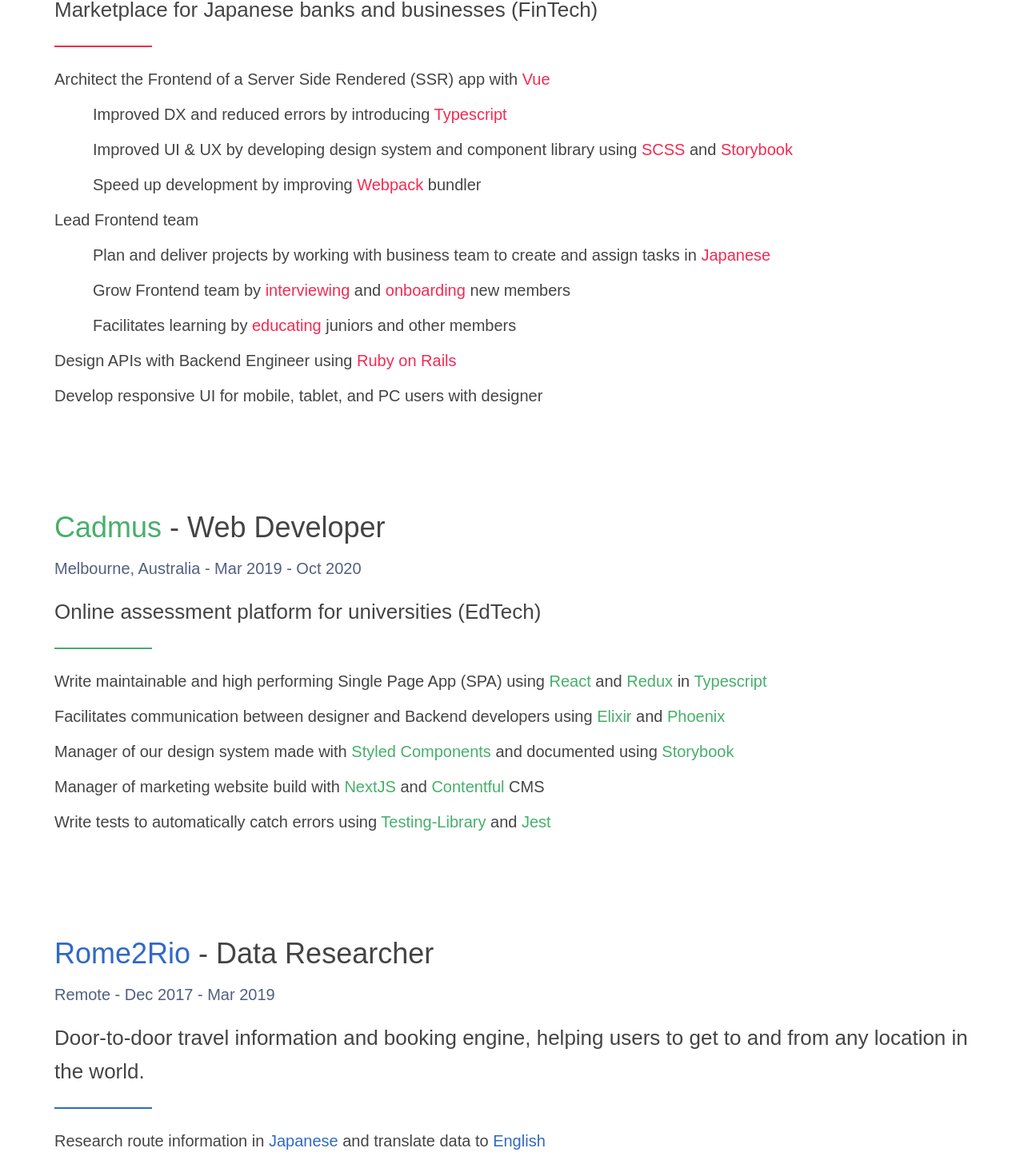
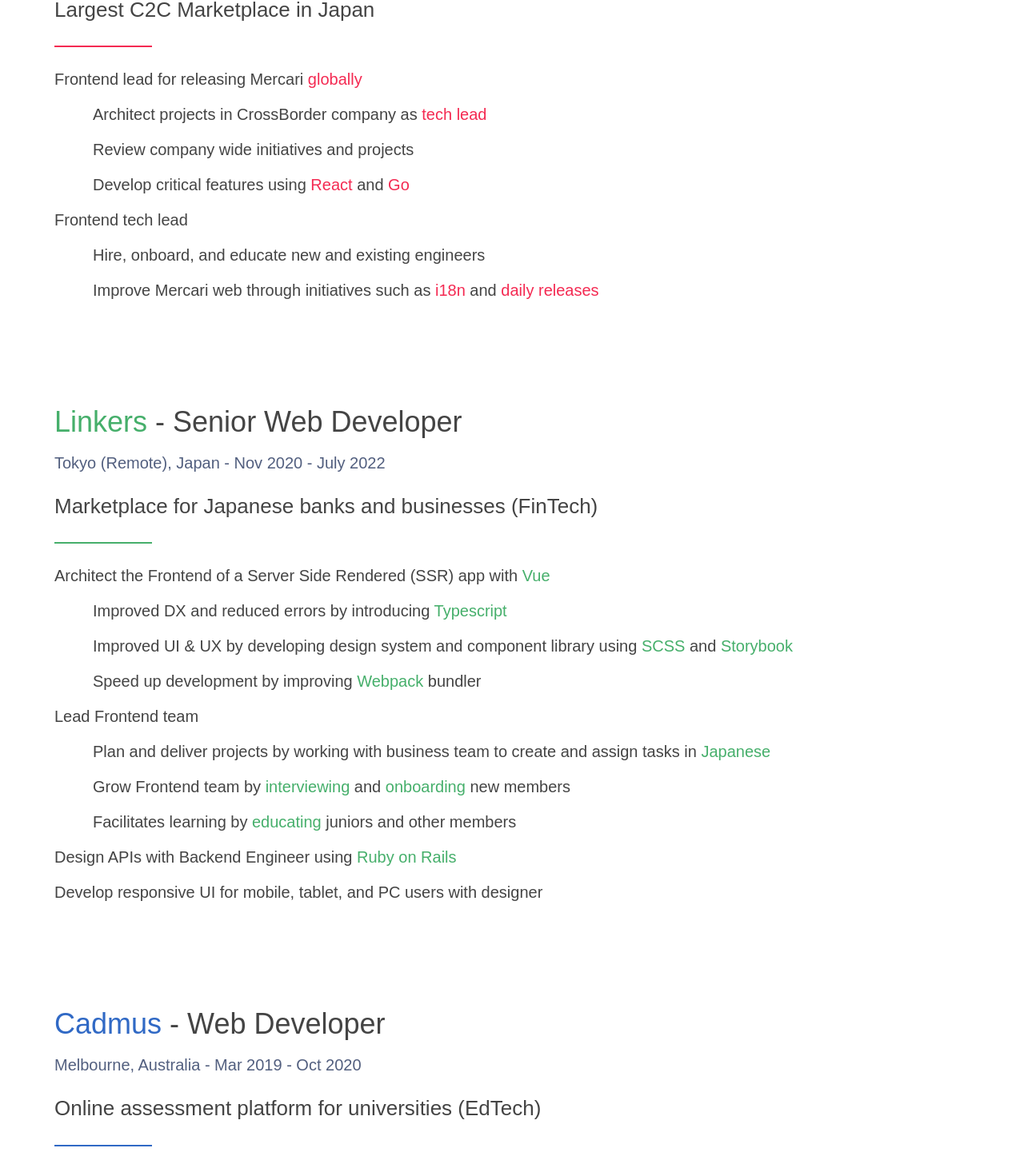
Before and after one commit to williamsk91/williamsk, a Next.js app: page /work in a window 1280 px wide. Shown: the part 338-1799 px from the top of the page at 80% size. Built offline with nearby package versions, Linux system fonts and the light colour scheme.

Commit message:
feat: 13/1/2024

```diff
--- a/component/Navbar.tsx
+++ b/component/Navbar.tsx
@@ -20,7 +20,7 @@
   let text: string = "codes";
   switch (pathname) {
     case "/work":
-      text = "works at Cadmus";
+      text = "works at Mercari";
       break;
     case "/project":
       text = "codes for fun";
--- a/pages/work.tsx
+++ b/pages/work.tsx
@@ -9,34 +9,89 @@
       <Spacer spacing={120} />
 
       <Section
-        title="Linkers"
-        subtitle="Senior Web Developer"
-        info="Tokyo (Remote), Japan - Nov 2020 - Present"
-        desc="Marketplace for Japanese banks and businesses (FinTech)"
+        title="Mercari"
+        subtitle="Senior Software Engineer"
+        info="Tokyo, Japan - Aug 2022 - Present"
+        desc="Largest C2C Marketplace in Japan"
         color="red"
       >
         <List
           items={[
             [
               <Text type="sub">
+                Frontend lead for releasing Mercari{" "}
+                <Colored color="red">globally</Colored>
+                <List
+                  items={[
+                    [
+                      <Text type="sub">
+                        Architect projects in CrossBorder company as{" "}
+                        <Colored color="red">tech lead</Colored>
+                      </Text>,
+                      <Text type="sub">
+                        Review company wide initiatives and projects
+                      </Text>,
+                      <Text type="sub">
+                        Develop critical features using{" "}
+                        <Colored color="red">React</Colored> and{" "}
+                        <Colored color="red">Go</Colored>
+                      </Text>,
+                    ],
+                  ]}
+                />
+              </Text>,
+              <Text type="sub">
+                Frontend tech lead
+                <List
+                  items={[
+                    [
+                      <Text type="sub">
+                        Hire, onboard, and educate new and existing engineers
+                      </Text>,
+                      <Text type="sub">
+                        Improve Mercari web through initiatives such as{" "}
+                        <Colored color="red">i18n</Colored> and{" "}
+                        <Colored color="red">daily releases</Colored>
+                      </Text>,
+                    ],
+                  ]}
+                />
+              </Text>,
+            ],
+          ]}
+        />
+      </Section>
+      <Spacer spacing={120} />
+
+      <Section
+        title="Linkers"
+        subtitle="Senior Web Developer"
+        info="Tokyo (Remote), Japan - Nov 2020 - July 2022"
+        desc="Marketplace for Japanese banks and businesses (FinTech)"
+        color="green"
+      >
+        <List
+          items={[
+            [
+              <Text type="sub">
                 Architect the Frontend of a Server Side Rendered (SSR) app with{" "}
-                <Colored color="red">Vue</Colored>
+                <Colored color="green">Vue</Colored>
                 <List
                   items={[
                     [
                       <Text type="sub">
                         Improved DX and reduced errors by introducing{" "}
-                        <Colored color="red">Typescript</Colored>
+                        <Colored color="green">Typescript</Colored>
                       </Text>,
                       <Text type="sub">
                         Improved UI & UX by developing design system and
                         component library using{" "}
-                        <Colored color="red">SCSS</Colored> and{" "}
-                        <Colored color="red">Storybook</Colored>
+                        <Colored color="green">SCSS</Colored> and{" "}
+                        <Colored color="green">Storybook</Colored>
                       </Text>,
                       <Text type="sub">
                         Speed up development by improving{" "}
-                        <Colored color="red">Webpack</Colored> bundler
+                        <Colored color="green">Webpack</Colored> bundler
                       </Text>,
                     ],
                   ]}
@@ -50,16 +105,16 @@
                       <Text type="sub">
                         Plan and deliver projects by working with business team
                         to create and assign tasks in{" "}
-                        <Colored color="red">Japanese</Colored>
+                        <Colored color="green">Japanese</Colored>
                       </Text>,
                       <Text type="sub">
                         Grow Frontend team by{" "}
-                        <Colored color="red">interviewing</Colored> and{" "}
-                        <Colored color="red">onboarding</Colored> new members
+                        <Colored color="green">interviewing</Colored> and{" "}
+                        <Colored color="green">onboarding</Colored> new members
                       </Text>,
                       <Text type="sub">
                         Facilitates learning by{" "}
-                        <Colored color="red">educating</Colored> juniors and
+                        <Colored color="green">educating</Colored> juniors and
                         other members
                       </Text>,
                     ],
@@ -68,7 +123,7 @@
               </Text>,
               <Text type="sub">
                 Design APIs with Backend Engineer using{" "}
-                <Colored color="red">Ruby on Rails</Colored>
+                <Colored color="green">Ruby on Rails</Colored>
               </Text>,
               <Text type="sub">
                 Develop responsive UI for mobile, tablet, and PC users with
@@ -85,36 +140,36 @@
         subtitle="Web Developer"
         info="Melbourne, Australia - Mar 2019 - Oct 2020"
         desc="Online assessment platform for universities (EdTech)"
-        color="green"
+        color="blue"
       >
         <List
           items={[
             [
               <Text type="sub">
                 Write maintainable and high performing Single Page App (SPA)
-                using <Colored color="green">React</Colored> and{" "}
-                <Colored color="green">Redux</Colored> in{" "}
-                <Colored color="green">Typescript</Colored>
+                using <Colored color="blue">React</Colored> and{" "}
+                <Colored color="blue">Redux</Colored> in{" "}
+                <Colored color="blue">Typescript</Colored>
               </Text>,
               <Text type="sub">
                 Facilitates communication between designer and Backend
-                developers using <Colored color="green">Elixir</Colored> and{" "}
-                <Colored color="green">Phoenix</Colored>
+                developers using <Colored color="blue">Elixir</Colored> and{" "}
+                <Colored color="blue">Phoenix</Colored>
               </Text>,
               <Text type="sub">
                 Manager of our design system made with{" "}
-                <Colored color="green">Styled Components</Colored> and
-                documented using <Colored color="green">Storybook</Colored>
+                <Colored color="blue">Styled Components</Colored> and documented
+                using <Colored color="blue">Storybook</Colored>
               </Text>,
               <Text type="sub">
                 Manager of marketing website build with{" "}
-                <Colored color="green">NextJS</Colored> and{" "}
-                <Colored color="green">Contentful</Colored> CMS
+                <Colored color="blue">NextJS</Colored> and{" "}
+                <Colored color="blue">Contentful</Colored> CMS
               </Text>,
               <Text type="sub">
                 Write tests to automatically catch errors using{" "}
-                <Colored color="green">Testing-Library</Colored> and{" "}
-                <Colored color="green">Jest</Colored>
+                <Colored color="blue">Testing-Library</Colored> and{" "}
+                <Colored color="blue">Jest</Colored>
               </Text>,
             ],
           ]}
@@ -128,15 +183,15 @@
         subtitle="Data Researcher"
         info="Remote - Dec 2017 - Mar 2019"
         desc="Door-to-door travel information and booking engine, helping users to get to and from any location in the world."
-        color="blue"
+        color="sky"
       >
         <List
           items={[
             [
               <Text type="sub">
                 Research route information in{" "}
-                <Colored color="blue">Japanese</Colored> and translate data to{" "}
-                <Colored color="blue">English</Colored>
+                <Colored color="sky">Japanese</Colored> and translate data to{" "}
+                <Colored color="sky">English</Colored>
               </Text>,
               <Text type="sub">
                 Input, maintain and retrieve data using computer systems
@@ -153,21 +208,11 @@
       <Spacer spacing={120} />
 
       <Section
-        title="八千代 Yachiyo"
-        subtitle="Kitchen Hand"
-        info="Kyoto, Japan - Oct 2017 - Jan 2018"
-        desc="Worked as a kitchen hand in a popular ryokan (traditional Japanese inn) in Kyoto during exchange."
-        color="purple"
-      />
-
-      <Spacer spacing={120} />
-
-      <Section
         title="Various Companies"
         subtitle="Virtual Assistant"
         info="Remote - Jan 2016 - Mar 2019"
         desc="Worked with various companies remotely on mainly data-entry tasks."
-        color="sky"
+        color="purple"
       />
 
       <Spacer spacing={120} />
```
Also changed, not shown: pages/about.tsx (+6 -3 lines), pages/now.tsx (+32 -8 lines), pages/project.tsx (+46 -13 lines).
